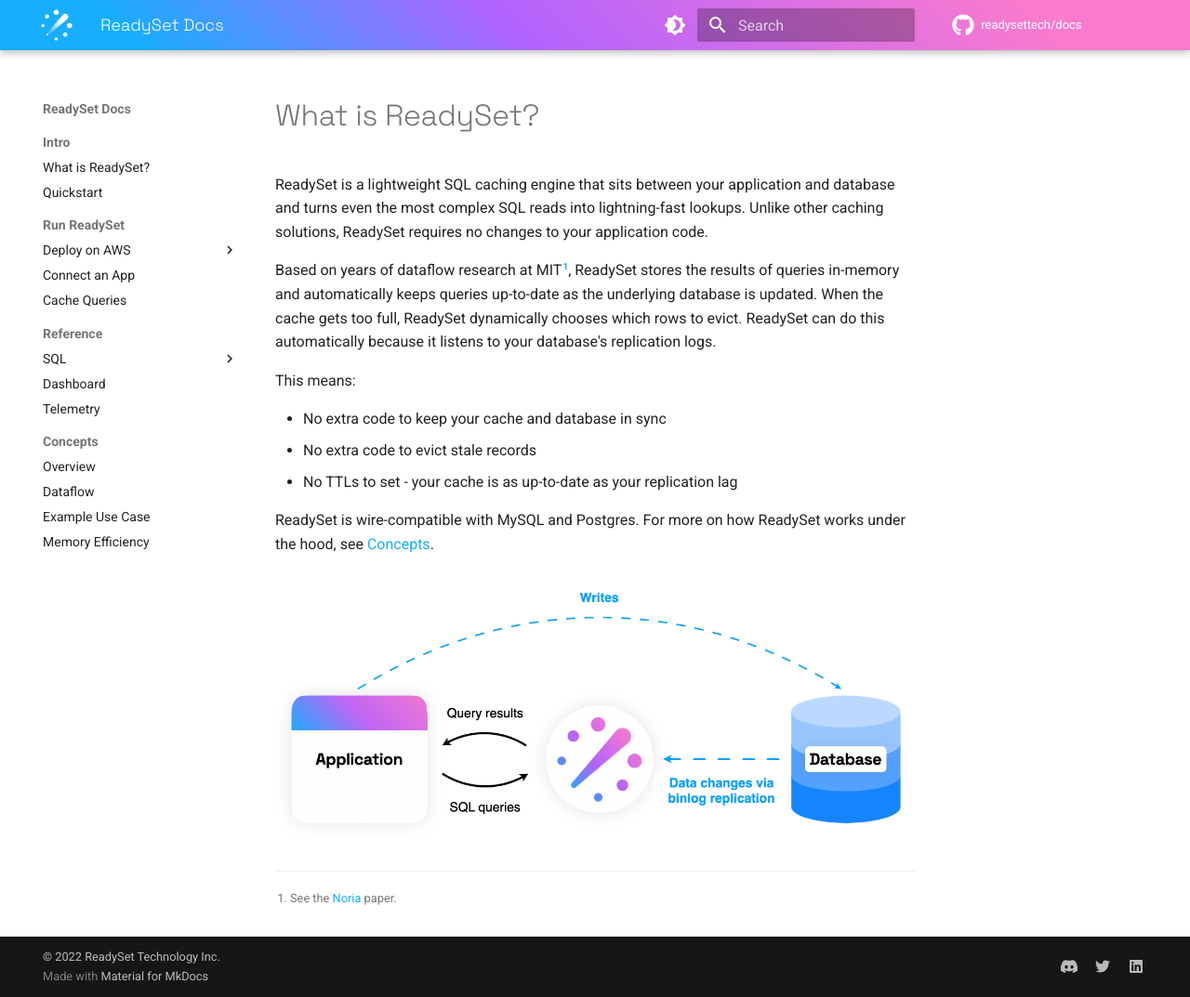
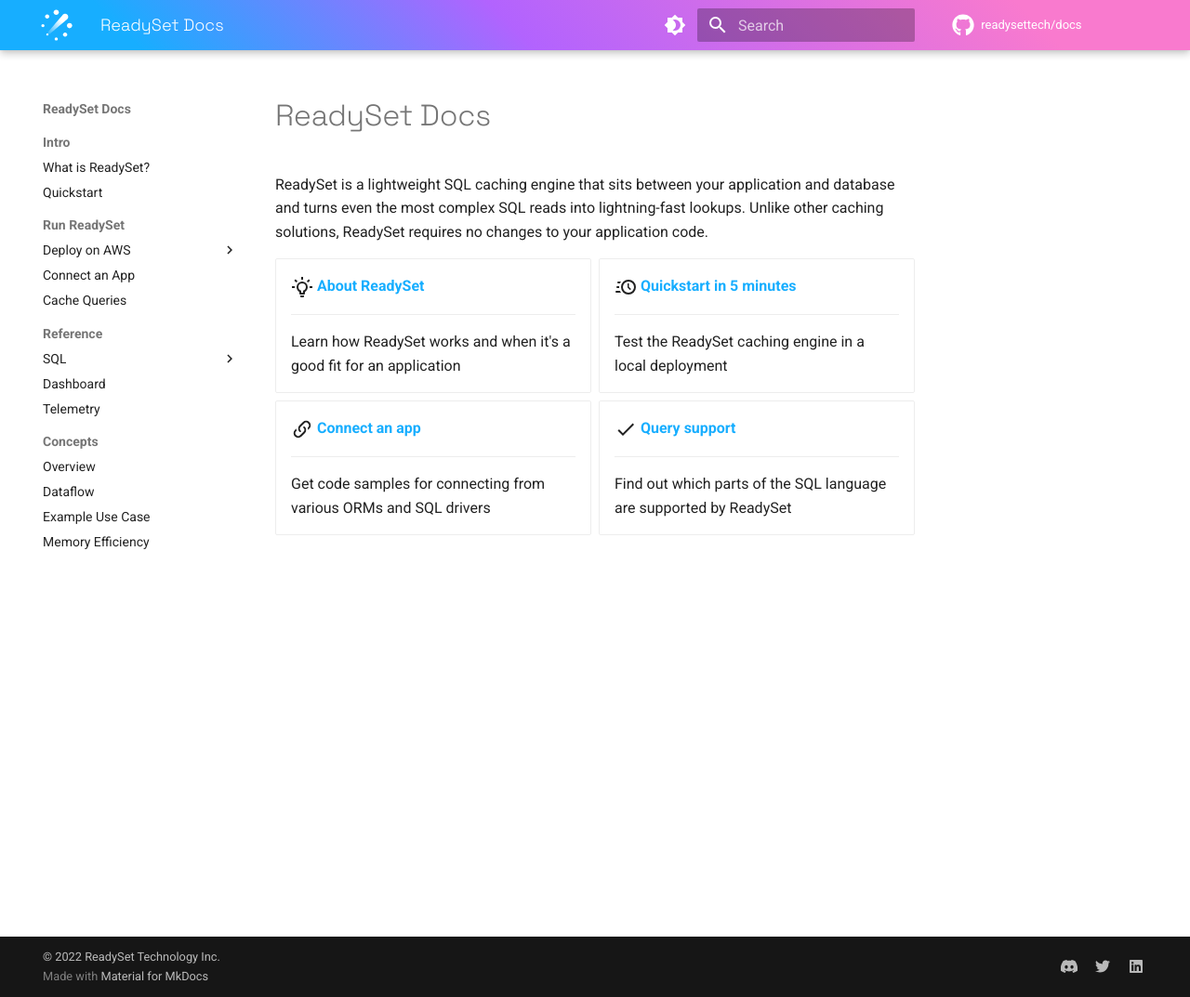
Before and after one commit to readysettech/docs-old, an MkDocs documentation site: the page built from docs/index.md, in a window 1280 px wide and 1073 px high. Shown: the whole window at 93% size. Built offline with MkDocs 1.6.1 and Material for MkDocs 9.7.7, drawn with Linux system fonts in a browser that asks for light colours; comment, search, counter and statistics services are not loaded.

Commit message:
Add cards to docs home

```diff
--- a/docs/index.md
+++ b/docs/index.md
@@ -1,17 +1,30 @@
-# What is ReadySet?
+# ReadySet Docs
 
 ReadySet is a lightweight SQL caching engine that sits between your application and database and turns even the most complex SQL reads into lightning-fast lookups. Unlike other caching solutions, ReadySet requires no changes to your application code.
 
-Based on years of dataflow research at MIT[^1], ReadySet stores the results of queries in-memory and automatically keeps queries up-to-date as the underlying database is updated. When the cache gets too full, ReadySet dynamically chooses which rows to evict. ReadySet can do this automatically because it listens to your database's replication logs.
+<div class="grid cards" markdown>
 
-This means:
+-   :material-lightbulb-on-outline:{ .lg .middle } [__About ReadySet__](guides/intro.md)
 
-- No extra code to keep your cache and database in sync
-- No extra code to evict stale records
-- No TTLs to set - your cache is as up-to-date as your replication lag
+    ---
 
-ReadySet is wire-compatible with MySQL and Postgres. For more on how ReadySet works under the hood, see [Concepts](concepts/overview.md).
+    Learn how ReadySet works and when it's a good fit for an application
 
-![Architecture](assets/readyset_arch.png)
+-   :material-clock-fast:{ .lg .middle } [__Quickstart in 5 minutes__](guides/quickstart.md)
 
-[^1]: See the [Noria](https://pdos.csail.mit.edu/papers/noria:osdi18.pdf) paper.
+    ---
+
+    Test the ReadySet caching engine in a local deployment
+
+-   :material-link-variant:{ .lg .middle } [__Connect an app__](guides/connect-an-app.md)
+
+    ---
+
+    Get code samples for connecting from various ORMs and SQL drivers
+
+-   :material-check:{ .lg .middle } [__Query support__](reference/query-support.md)
+
+    ---
+
+    Find out which parts of the SQL language are supported by ReadySet
+</div>
--- a/mkdocs.yml
+++ b/mkdocs.yml
@@ -91,6 +91,9 @@
   - footnotes
   - md_in_html
   - pymdownx.details
+  - pymdownx.emoji:
+      emoji_generator: !!python/name:materialx.emoji.to_svg
+      emoji_index: !!python/name:materialx.emoji.twemoji
   - pymdownx.highlight:
       anchor_linenums: true
   - pymdownx.inlinehilite
```
